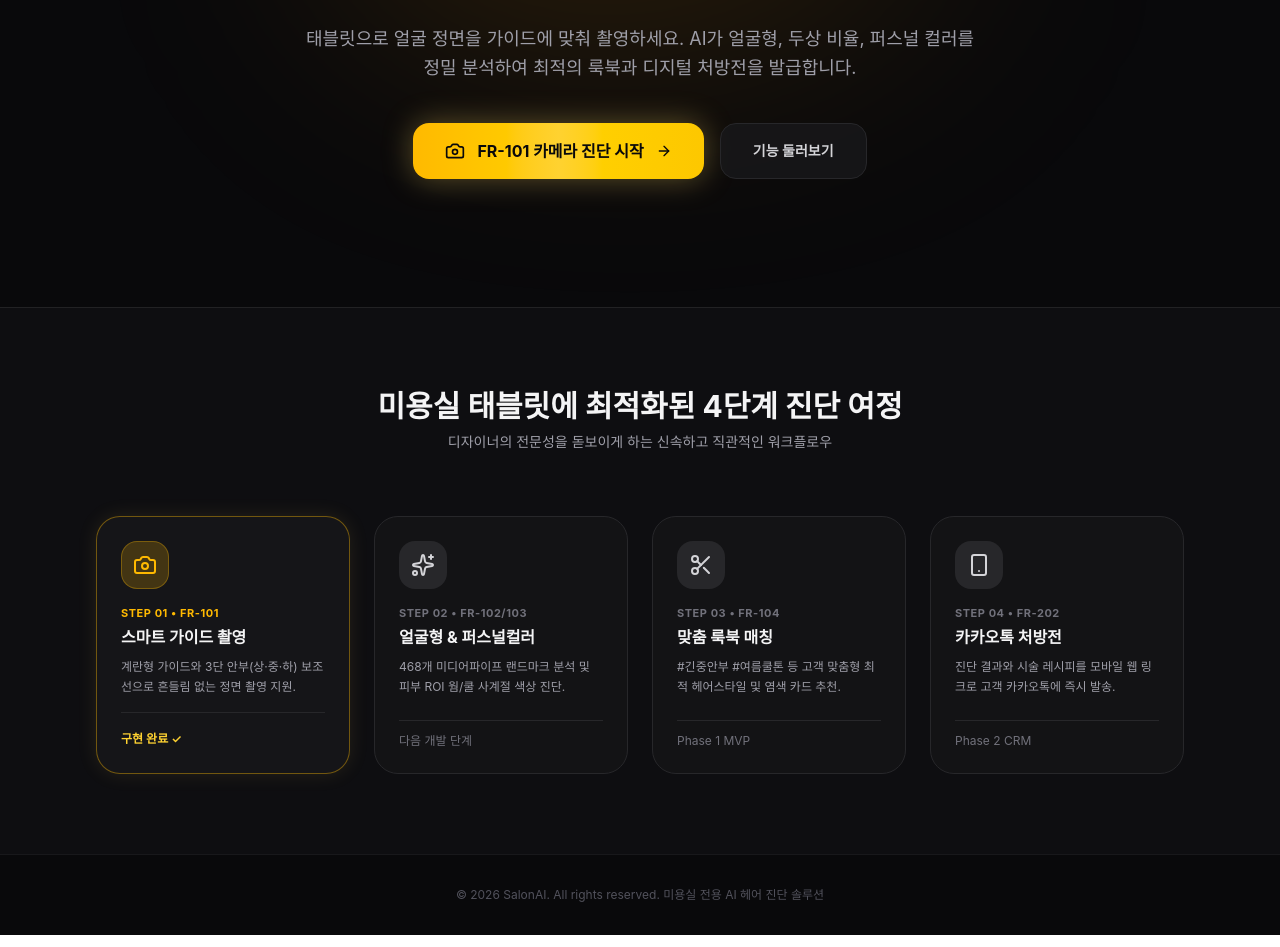
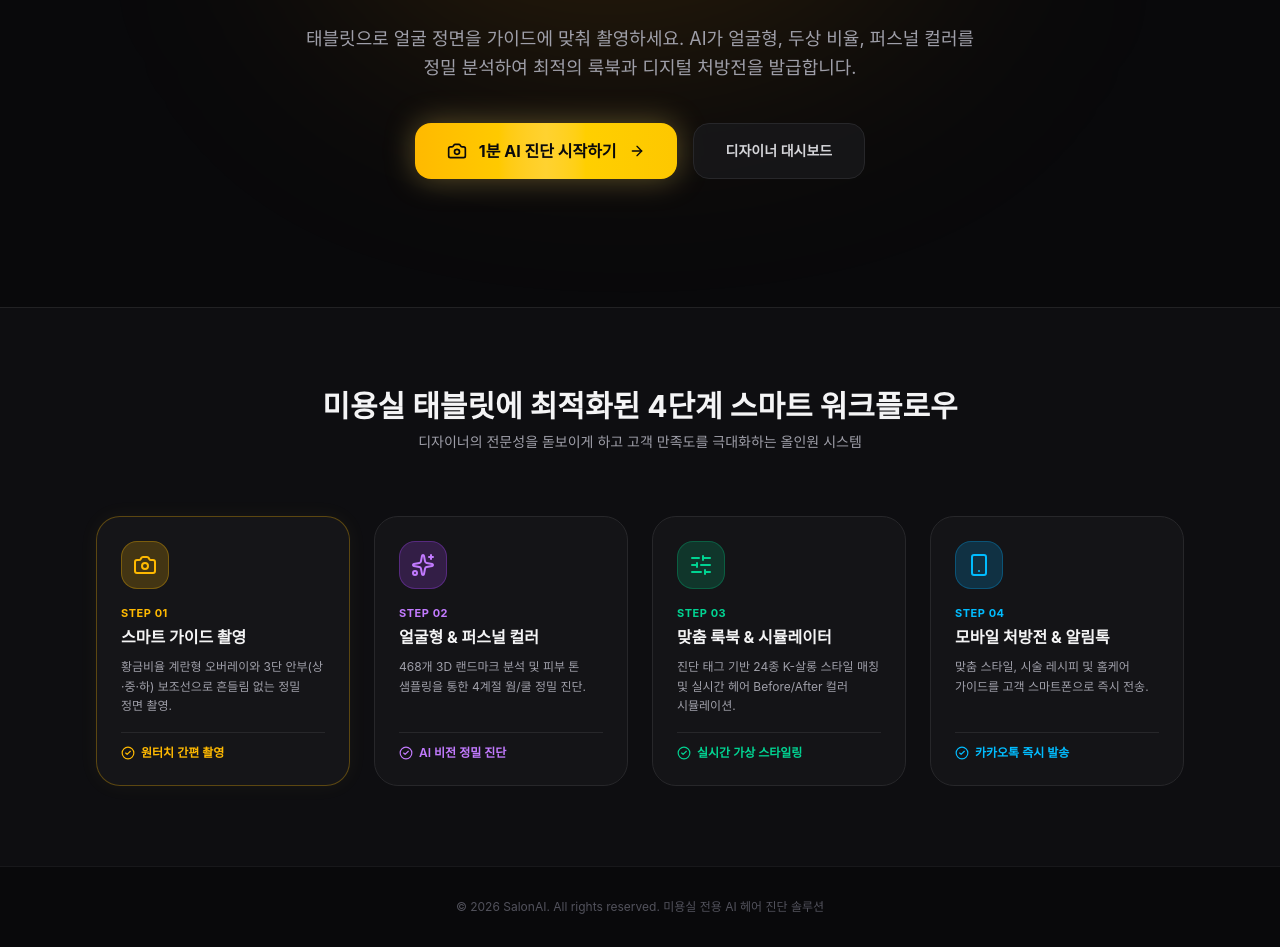
Before and after one commit to Kris-Young-Kim/salonai, a Next.js app: page / in a window 1280 px wide. Shown: the part 360-1307 px from the top of the page. Built offline with nearby package versions, Linux system fonts and the light colour scheme; no server answers; a web font is replaced by a local one.

Commit message:
fix(ui): remove internal PRD FR- codes from all user-facing buttons, tabs, and feature cards

```diff
--- a/app/dashboard/page.tsx
+++ b/app/dashboard/page.tsx
@@ -172,25 +172,25 @@ export default function DashboardPage() {
             {[
               {
                 step: '01',
-                title: '실시간 가이드 촬영 (FR-101)',
+                title: '실시간 가이드 촬영',
                 desc: '황금비율 계란형 오버레이에 맞춰 3초 촬영',
                 color: 'text-amber-400 bg-amber-400/10 border-amber-400/30',
               },
               {
                 step: '02',
-                title: '얼굴형 & 퍼스널컬러 AI 진단 (FR-102, 103)',
+                title: '얼굴형 & 퍼스널컬러 AI 진단',
                 desc: '468 랜드마크 분석 및 CIE-Lab 피부톤 4계절 분류',
                 color: 'text-rose-400 bg-rose-400/10 border-rose-400/30',
               },
               {
                 step: '03',
-                title: '맞춤 룩북 매칭 및 스타일 선택 (FR-104)',
+                title: '맞춤 룩북 매칭 & 가상 시뮬레이터',
                 desc: '24종 K-살롱 마스터 룩북 다차원 적합도 갤러리',
                 color: 'text-sky-400 bg-sky-400/10 border-sky-400/30',
               },
               {
                 step: '04',
-                title: '모바일 헤어 처방전 발송 (FR-202)',
+                title: '모바일 헤어 처방전 발송',
                 desc: '디자이너 시술 메모와 함께 고객 카카오톡으로 즉시 전송',
                 color: 'text-emerald-400 bg-emerald-400/10 border-emerald-400/30',
               },
--- a/app/page.tsx
+++ b/app/page.tsx
@@ -1,5 +1,5 @@
 import Link from "next/link";
-import { Camera, Sparkles, Wand2, Smartphone, ShieldCheck, ArrowRight, Scissors } from "lucide-react";
+import { Camera, Sparkles, Smartphone, ArrowRight, Scissors, CheckCircle2, SlidersHorizontal } from "lucide-react";
 
 export default function Home() {
   return (
@@ -39,16 +39,16 @@ export default function Home() {
               className="group flex h-14 w-full sm:w-auto items-center justify-center gap-3 rounded-2xl bg-gradient-to-r from-amber-400 via-amber-300 to-yellow-400 px-8 text-base font-bold text-zinc-950 shadow-[0_0_30px_rgba(245,208,97,0.35)] hover:brightness-105 active:scale-95 transition"
             >
               <Camera className="h-5 w-5 text-zinc-950" />
-              <span>FR-101 카메라 진단 시작</span>
+              <span>1분 AI 진단 시작하기</span>
               <ArrowRight className="h-4 w-4 group-hover:translate-x-1 transition-transform" />
             </Link>
 
-            <a
-              href="#features"
+            <Link
+              href="/dashboard"
               className="flex h-14 w-full sm:w-auto items-center justify-center rounded-2xl border border-zinc-800 bg-zinc-900/80 px-8 text-sm font-semibold text-zinc-300 hover:bg-zinc-800 hover:text-white transition"
             >
-              기능 둘러보기
-            </a>
+              디자이너 대시보드
+            </Link>
           </div>
 
         </div>
@@ -58,91 +58,93 @@ export default function Home() {
       <section id="features" className="border-t border-zinc-800/80 bg-zinc-900/40 py-20">
         <div className="mx-auto max-w-6xl px-6 lg:px-8">
           <div className="text-center mb-16">
-            <h2 className="text-2xl sm:text-3xl font-bold text-zinc-100">
-              미용실 태블릿에 최적화된 4단계 진단 여정
+            <h2 className="text-2xl sm:text-3xl font-bold text-zinc-100 break-keep">
+              미용실 태블릿에 최적화된 4단계 스마트 워크플로우
             </h2>
-            <p className="text-sm text-zinc-400 mt-2">
-              디자이너의 전문성을 돋보이게 하는 신속하고 직관적인 워크플로우
+            <p className="text-sm text-zinc-400 mt-2 break-keep">
+              디자이너의 전문성을 돋보이게 하고 고객 만족도를 극대화하는 올인원 시스템
             </p>
           </div>
 
           <div className="grid grid-cols-1 md:grid-cols-2 lg:grid-cols-4 gap-6">
 
             {/* Card 1 */}
-            <div className="relative rounded-3xl border border-amber-400/40 bg-zinc-900/80 p-6 shadow-[0_0_20px_rgba(245,208,97,0.1)] flex flex-col">
+            <div className="relative rounded-3xl border border-amber-400/30 bg-zinc-900/80 p-6 shadow-[0_0_20px_rgba(245,208,97,0.05)] flex flex-col hover:border-amber-400/50 transition">
               <div className="flex h-12 w-12 items-center justify-center rounded-2xl bg-amber-400/20 text-amber-400 mb-4 border border-amber-400/30">
                 <Camera className="h-6 w-6" />
               </div>
               <span className="text-[11px] font-bold tracking-wider text-amber-400 uppercase mb-1">
-                Step 01 • FR-101
+                Step 01
               </span>
               <h3 className="text-base font-bold text-zinc-100 mb-2">
                 스마트 가이드 촬영
               </h3>
-              <p className="text-xs text-zinc-400 leading-relaxed flex-1">
-                계란형 가이드와 3단 안부(상·중·하) 보조선으로 흔들림 없는 정면 촬영 지원.
+              <p className="text-xs text-zinc-400 leading-relaxed flex-1 break-keep">
+                황금비율 계란형 오버레이와 3단 안부(상·중·하) 보조선으로 흔들림 없는 정밀 정면 촬영.
               </p>
-              <div className="mt-4 pt-3 border-t border-zinc-800">
-                <span className="inline-flex items-center text-xs font-semibold text-amber-300">
-                  구현 완료 ✓
-                </span>
+              <div className="mt-4 pt-3 border-t border-zinc-800 flex items-center gap-1.5 text-xs font-semibold text-amber-400">
+                <CheckCircle2 className="h-3.5 w-3.5" />
+                <span>원터치 간편 촬영</span>
               </div>
             </div>
 
             {/* Card 2 */}
-            <div className="relative rounded-3xl border border-zinc-800 bg-zinc-900/50 p-6 flex flex-col">
-              <div className="flex h-12 w-12 items-center justify-center rounded-2xl bg-zinc-800 text-zinc-300 mb-4">
+            <div className="relative rounded-3xl border border-zinc-800 bg-zinc-900/60 p-6 flex flex-col hover:border-zinc-700 transition">
+              <div className="flex h-12 w-12 items-center justify-center rounded-2xl bg-purple-500/20 text-purple-400 mb-4 border border-purple-500/30">
                 <Sparkles className="h-6 w-6" />
               </div>
-              <span className="text-[11px] font-bold tracking-wider text-zinc-500 uppercase mb-1">
-                Step 02 • FR-102/103
+              <span className="text-[11px] font-bold tracking-wider text-purple-400 uppercase mb-1">
+                Step 02
               </span>
               <h3 className="text-base font-bold text-zinc-100 mb-2">
-                얼굴형 & 퍼스널컬러
+                얼굴형 & 퍼스널 컬러
               </h3>
-              <p className="text-xs text-zinc-400 leading-relaxed flex-1">
-                468개 미디어파이프 랜드마크 분석 및 피부 ROI 웜/쿨 사계절 색상 진단.
+              <p className="text-xs text-zinc-400 leading-relaxed flex-1 break-keep">
+                468개 3D 랜드마크 분석 및 피부 톤 샘플링을 통한 4계절 웜/쿨 정밀 진단.
               </p>
-              <div className="mt-4 pt-3 border-t border-zinc-800 text-xs text-zinc-500">
-                다음 개발 단계
+              <div className="mt-4 pt-3 border-t border-zinc-800 flex items-center gap-1.5 text-xs font-semibold text-purple-400">
+                <CheckCircle2 className="h-3.5 w-3.5" />
+                <span>AI 비전 정밀 진단</span>
               </div>
             </div>
 
             {/* Card 3 */}
-            <div className="relative rounded-3xl border border-zinc-800 bg-zinc-900/50 p-6 flex flex-col">
-              <div className="flex h-12 w-12 items-center justify-center rounded-2xl bg-zinc-800 text-zinc-300 mb-4">
-                <Scissors className="h-6 w-6" />
+            <div className="relative rounded-3xl border border-zinc-800 bg-zinc-900/60 p-6 flex flex-col hover:border-zinc-700 transition">
+              <div className="flex h-12 w-12 items-center justify-center rounded-2xl bg-emerald-500/20 text-emerald-400 mb-4 border border-emerald-500/30">
+                <SlidersHorizontal className="h-6 w-6" />
               </div>
-              <span className="text-[11px] font-bold tracking-wider text-zinc-500 uppercase mb-1">
-                Step 03 • FR-104
+              <span className="text-[11px] font-bold tracking-wider text-emerald-400 uppercase mb-1">
+                Step 03
               </span>
               <h3 className="text-base font-bold text-zinc-100 mb-2">
-                맞춤 룩북 매칭
+                맞춤 룩북 & 시뮬레이터
               </h3>
-              <p className="text-xs text-zinc-400 leading-relaxed flex-1">
-                #긴중안부 #여름쿨톤 등 고객 맞춤형 최적 헤어스타일 및 염색 카드 추천.
+              <p className="text-xs text-zinc-400 leading-relaxed flex-1 break-keep">
+                진단 태그 기반 24종 K-살롱 스타일 매칭 및 실시간 헤어 Before/After 컬러 시뮬레이션.
               </p>
-              <div className="mt-4 pt-3 border-t border-zinc-800 text-xs text-zinc-500">
-                Phase 1 MVP
+              <div className="mt-4 pt-3 border-t border-zinc-800 flex items-center gap-1.5 text-xs font-semibold text-emerald-400">
+                <CheckCircle2 className="h-3.5 w-3.5" />
+                <span>실시간 가상 스타일링</span>
               </div>
             </div>
 
             {/* Card 4 */}
-            <div className="relative rounded-3xl border border-zinc-800 bg-zinc-900/50 p-6 flex flex-col">
-              <div className="flex h-12 w-12 items-center justify-center rounded-2xl bg-zinc-800 text-zinc-300 mb-4">
+            <div className="relative rounded-3xl border border-zinc-800 bg-zinc-900/60 p-6 flex flex-col hover:border-zinc-700 transition">
+              <div className="flex h-12 w-12 items-center justify-center rounded-2xl bg-sky-500/20 text-sky-400 mb-4 border border-sky-500/30">
                 <Smartphone className="h-6 w-6" />
               </div>
-              <span className="text-[11px] font-bold tracking-wider text-zinc-500 uppercase mb-1">
-                Step 04 • FR-202
+              <span className="text-[11px] font-bold tracking-wider text-sky-400 uppercase mb-1">
+                Step 04
               </span>
               <h3 className="text-base font-bold text-zinc-100 mb-2">
-                카카오톡 처방전
+                모바일 처방전 & 알림톡
               </h3>
-              <p className="text-xs text-zinc-400 leading-relaxed flex-1">
-                진단 결과와 시술 레시피를 모바일 웹 링크로 고객 카카오톡에 즉시 발송.
+              <p className="text-xs text-zinc-400 leading-relaxed flex-1 break-keep">
+                맞춤 스타일, 시술 레시피 및 홈케어 가이드를 고객 스마트폰으로 즉시 전송.
               </p>
-              <div className="mt-4 pt-3 border-t border-zinc-800 text-xs text-zinc-500">
-                Phase 2 CRM
+              <div className="mt-4 pt-3 border-t border-zinc-800 flex items-center gap-1.5 text-xs font-semibold text-sky-400">
+                <CheckCircle2 className="h-3.5 w-3.5" />
+                <span>카카오톡 즉시 발송</span>
               </div>
             </div>
 
```
Also changed, not shown: app/diagnose/page.tsx (+6 -6 lines).
